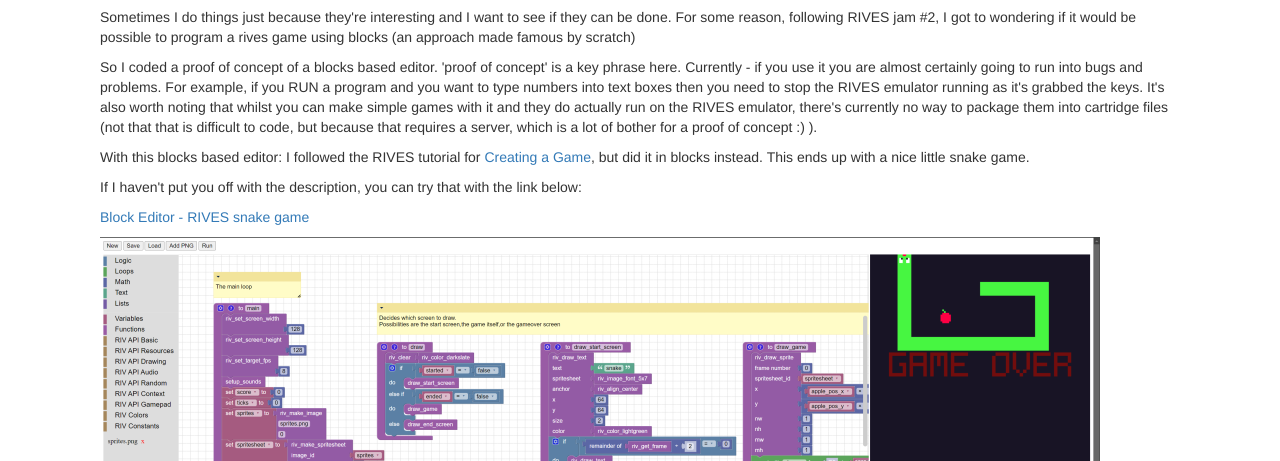
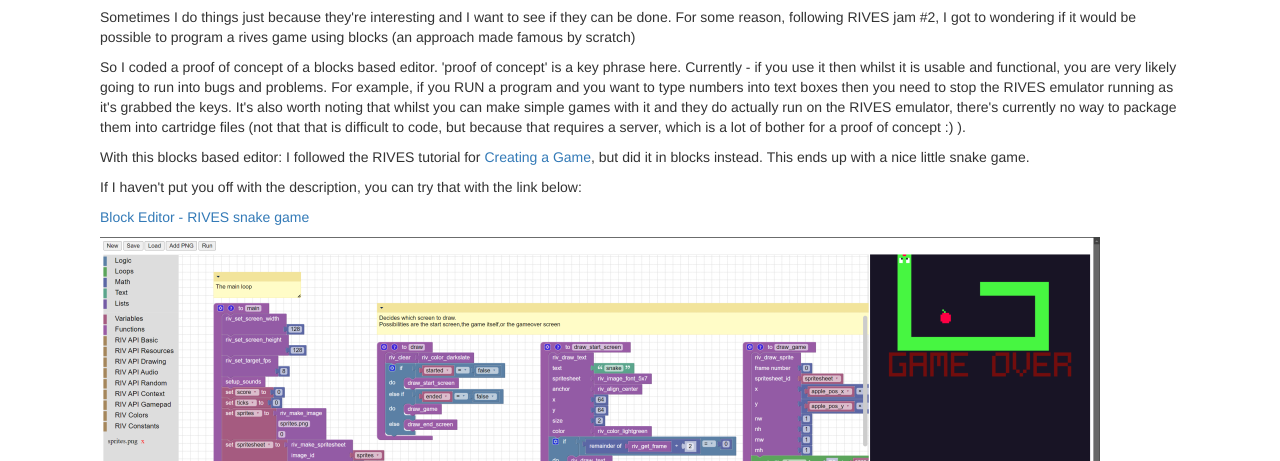
Before and after one commit to EdNekebno/ednekebno.github.io, a plain HTML site: page rivesscratch.html in a window 1280 px wide. Shown: the part 136-597 px from the top of the page. Drawn offline with Linux system fonts and the light colour scheme.

Commit message:
Update rivesscratch.html

```diff
--- a/rivesscratch.html
+++ b/rivesscratch.html
@@ -67,7 +67,7 @@
 <div style='padding:30px;'>
 	<h2>RIVES Scratch Like Development Enviroment</h2>
   <p>Sometimes I do things just because they're interesting and I want to see if they can be done. For some reason, following RIVES jam #2, I got to wondering if it would be possible to program a rives game using blocks (an approach made famous by scratch)</p>
-  <p>So I coded a proof of concept of a blocks based editor. 'proof of concept' is a key phrase here. Currently - if you use it you are almost certainly going to run into bugs and problems. For example, if you RUN a program and you want to type numbers into text boxes then you need to stop
+  <p>So I coded a proof of concept of a blocks based editor. 'proof of concept' is a key phrase here. Currently - if you use it then whilst it is usable and functional, you are very likely going to run into bugs and problems. For example, if you RUN a program and you want to type numbers into text boxes then you need to stop
 	  the RIVES emulator running as it's grabbed the keys. It's also worth noting that whilst you can make simple games with it and they do actually run on the RIVES emulator,
    there's currently no way to package them into cartridge files (not that that is difficult to code, but because that requires a server, which is a lot of bother for a proof of concept :) ).</p>
   <p>With this blocks based editor: I followed the RIVES tutorial for <a href='https://rives.io/docs/riv/creating-a-game'>Creating a Game</a>, but did it in blocks instead. This ends up with a nice little snake game.</p>
```
